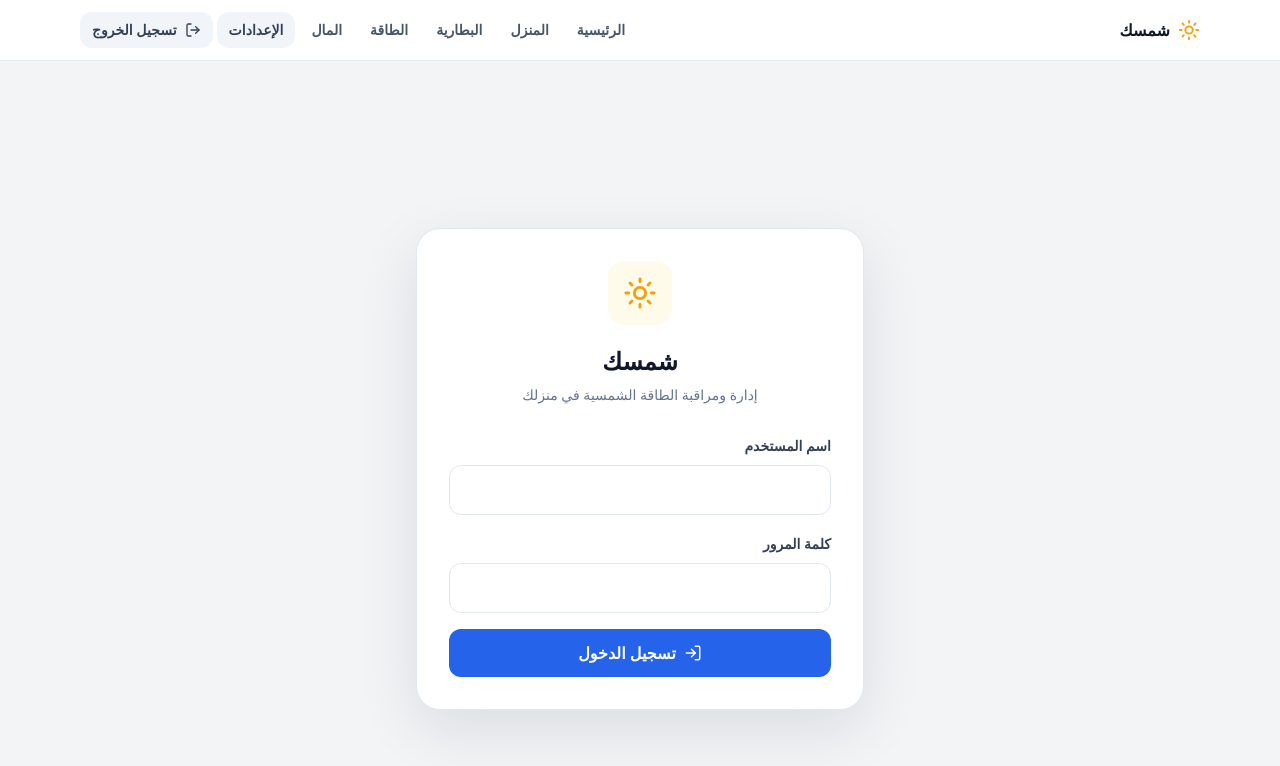
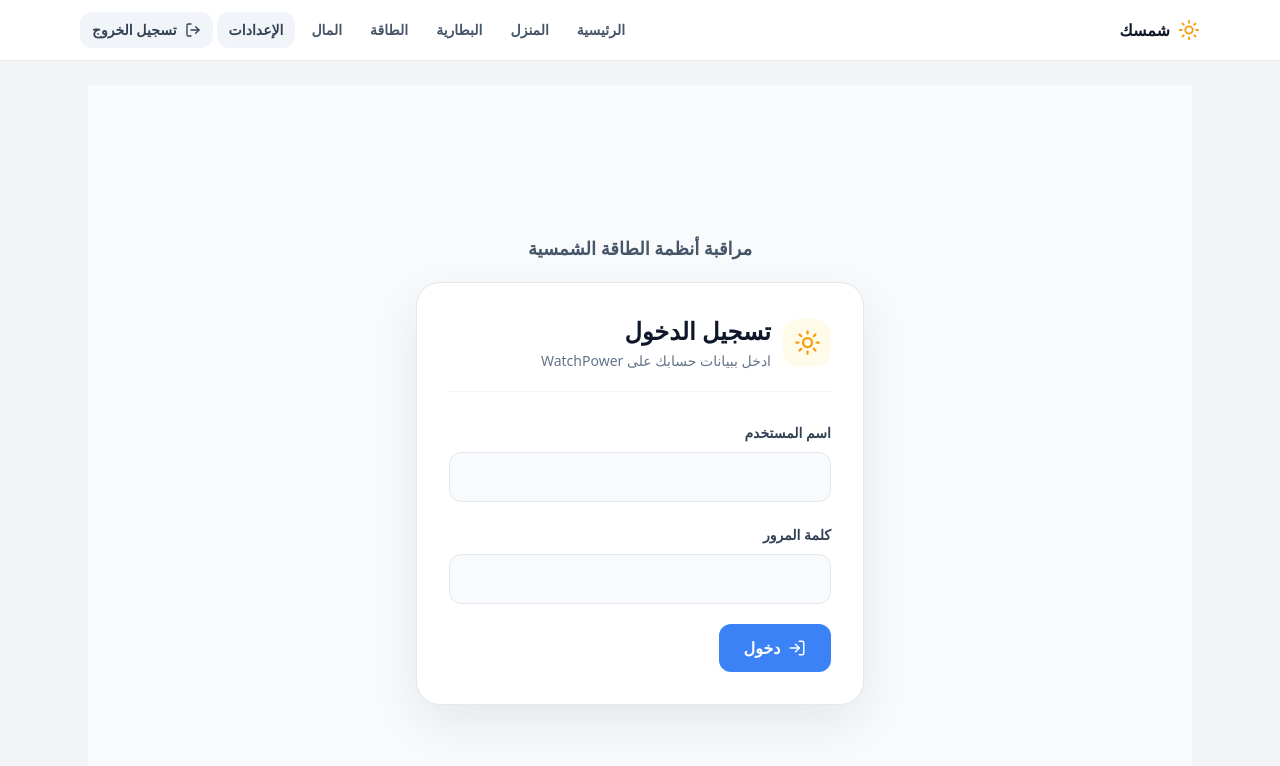
Before and after one commit to mahmoudbir-glitch/Shamsak, a Next.js app: page /login in a window 1280 px wide. Shown: the top 766 px of the page. Built offline with nearby package versions, Linux system fonts and the light colour scheme.

Commit message:
feat: refine Arabic login experience

```diff
--- a/src/app/login/page.tsx
+++ b/src/app/login/page.tsx
@@ -13,19 +13,23 @@ export default function LoginPage() {
     event.preventDefault();
     setError("");
     setLoading(true);
+
     try {
       const response = await fetch("/api/auth/login", {
         method: "POST",
         headers: { "Content-Type": "application/json" },
-        body: JSON.stringify({ username, password }),
+        credentials: "same-origin",
+        body: JSON.stringify({ username: username.trim(), password }),
       });
+
       if (!response.ok) {
         const body = (await response.json().catch(() => null)) as { error?: string } | null;
         setError(body?.error ?? "بيانات تسجيل الدخول غير صحيحة.");
         return;
       }
+
       const next = new URLSearchParams(window.location.search).get("next");
-      window.location.assign(next?.startsWith("/") ? next : "/");
+      window.location.assign(next?.startsWith("/") && !next.startsWith("//") ? next : "/");
     } catch {
       setError("تعذر الاتصال بالخادم. حاول مرة أخرى.");
     } finally {
@@ -34,31 +38,88 @@ export default function LoginPage() {
   }
 
   return (
-    <main className="flex min-h-[calc(100vh-2rem)] items-center justify-center px-4 py-8">
-      <section className="w-full max-w-md rounded-3xl border border-slate-200 bg-white p-6 shadow-[0_20px_60px_rgba(15,23,42,.10)] sm:p-8" aria-labelledby="login-title">
-        <div className="text-center">
-          <div className="mx-auto flex h-16 w-16 items-center justify-center rounded-2xl bg-amber-50 text-amber-500">
-            <Sun size={34} aria-hidden="true" />
+    <main
+      dir="rtl"
+      className="flex min-h-[calc(100vh-2rem)] items-center justify-center bg-slate-50 px-4 py-8"
+    >
+      <div className="w-full max-w-md">
+        <p className="mb-5 text-center text-lg font-semibold text-slate-600">
+          مراقبة أنظمة الطاقة الشمسية
+        </p>
+
+        <section
+          className="rounded-3xl border border-slate-200 bg-white p-6 shadow-[0_18px_50px_rgba(15,23,42,.08)] sm:p-8"
+          aria-labelledby="login-title"
+        >
+          <div className="mb-7 flex items-center gap-3 border-b border-slate-100 pb-5">
+            <div
+              className="flex h-12 w-12 shrink-0 items-center justify-center rounded-2xl bg-amber-50 text-amber-500"
+              aria-hidden="true"
+            >
+              <Sun size={27} />
             </div>
-          <h1 id="login-title" className="mt-5 text-2xl font-black text-slate-900">شمسك</h1>
-          <p className="mt-2 text-sm text-slate-500">إدارة ومراقبة الطاقة الشمسية في منزلك</p>
+            <div>
+              <h1 id="login-title" className="text-2xl font-black text-slate-900">
+                تسجيل الدخول
+              </h1>
+              <p className="mt-1 text-sm text-slate-500">
+                ادخل ببيانات حسابك على WatchPower
+              </p>
             </div>
-        <form onSubmit={submit} className="mt-7 space-y-4">
+          </div>
+
+          <form onSubmit={submit} className="space-y-5">
             <label className="block space-y-2">
               <span className="text-sm font-bold text-slate-700">اسم المستخدم</span>
-            <input required autoComplete="username" value={username} onChange={(e) => setUsername(e.target.value)} className="w-full rounded-xl border border-slate-200 px-4 py-3 outline-none focus:border-blue-500 focus:ring-2 focus:ring-blue-100" dir="ltr" />
+              <input
+                required
+                autoComplete="username"
+                value={username}
+                onChange={(event) => setUsername(event.target.value)}
+                className="w-full rounded-xl border border-slate-200 bg-slate-50 px-4 py-3 text-slate-900 outline-none transition focus:border-blue-500 focus:bg-white focus:ring-2 focus:ring-blue-100"
+                dir="ltr"
+              />
             </label>
+
             <label className="block space-y-2">
               <span className="text-sm font-bold text-slate-700">كلمة المرور</span>
-            <input required type="password" autoComplete="current-password" value={password} onChange={(e) => setPassword(e.target.value)} className="w-full rounded-xl border border-slate-200 px-4 py-3 outline-none focus:border-blue-500 focus:ring-2 focus:ring-blue-100" dir="ltr" />
+              <input
+                required
+                type="password"
+                autoComplete="current-password"
+                value={password}
+                onChange={(event) => setPassword(event.target.value)}
+                className="w-full rounded-xl border border-slate-200 bg-slate-50 px-4 py-3 text-slate-900 outline-none transition focus:border-blue-500 focus:bg-white focus:ring-2 focus:ring-blue-100"
+                dir="ltr"
+              />
             </label>
-          {error && <div role="alert" className="rounded-xl border border-red-200 bg-red-50 p-3 text-sm font-semibold text-red-700">{error}</div>}
-          <button type="submit" disabled={loading} className="flex w-full items-center justify-center gap-2 rounded-xl bg-blue-600 px-4 py-3 font-bold text-white hover:bg-blue-700 disabled:opacity-60">
-            {loading ? <LockKeyhole size={18} aria-hidden="true" /> : <LogIn size={18} aria-hidden="true" />}
-            {loading ? "جارٍ تسجيل الدخول…" : "تسجيل الدخول"}
+
+            {error && (
+              <div
+                role="alert"
+                className="rounded-xl border border-red-200 bg-red-50 p-3 text-sm font-semibold text-red-700"
+              >
+                {error}
+              </div>
+            )}
+
+            <div className="flex justify-start">
+              <button
+                type="submit"
+                disabled={loading}
+                className="flex min-w-28 items-center justify-center gap-2 rounded-xl bg-blue-500 px-5 py-3 font-bold text-white transition hover:bg-blue-600 focus:outline-none focus:ring-2 focus:ring-blue-200 disabled:cursor-not-allowed disabled:opacity-60"
+              >
+                {loading ? (
+                  <LockKeyhole size={18} aria-hidden="true" />
+                ) : (
+                  <LogIn size={18} aria-hidden="true" />
+                )}
+                {loading ? "جارٍ الدخول…" : "دخول"}
               </button>
+            </div>
           </form>
         </section>
+      </div>
     </main>
   );
 }
```
Lines whose indentation alone changed are shown as unchanged.
